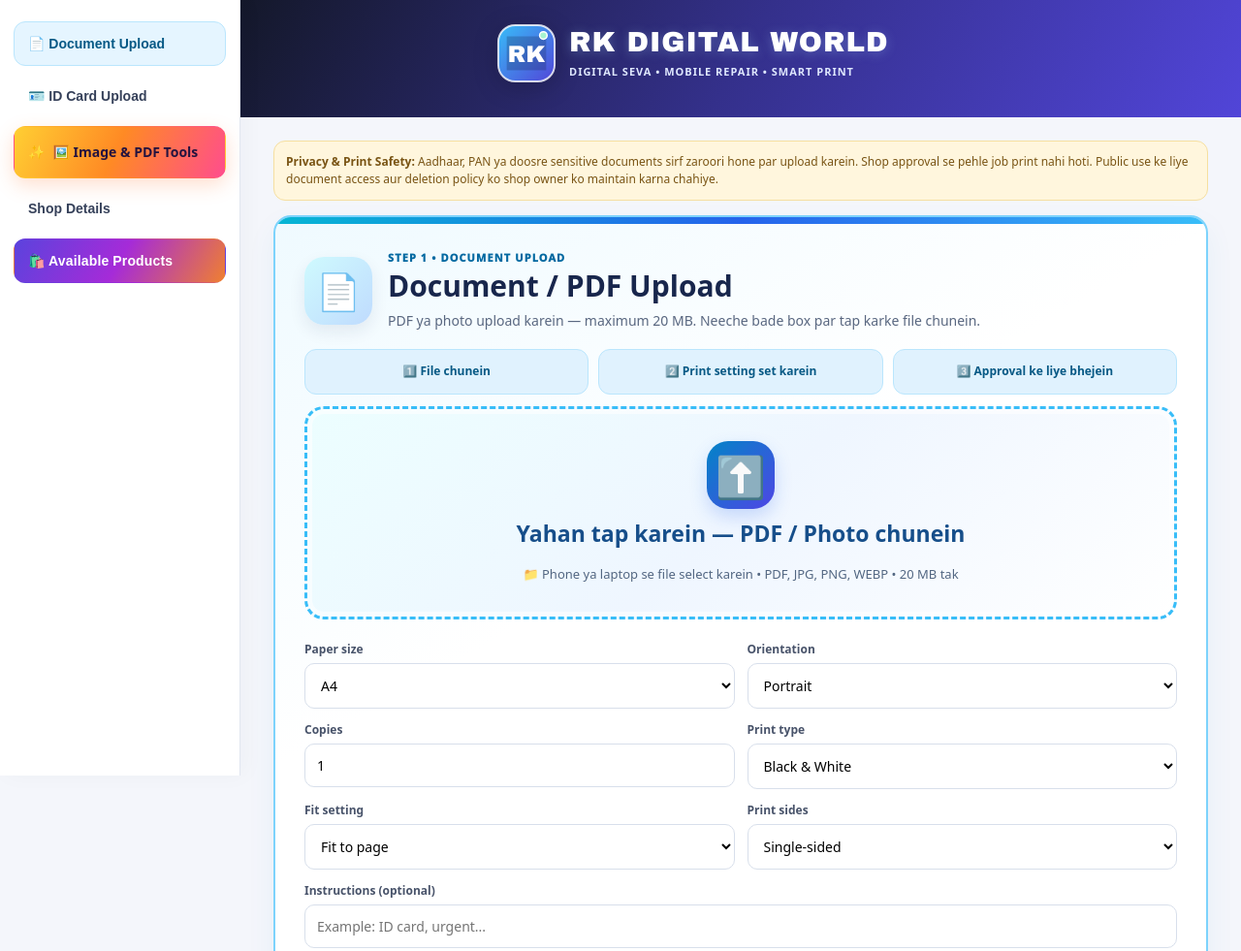
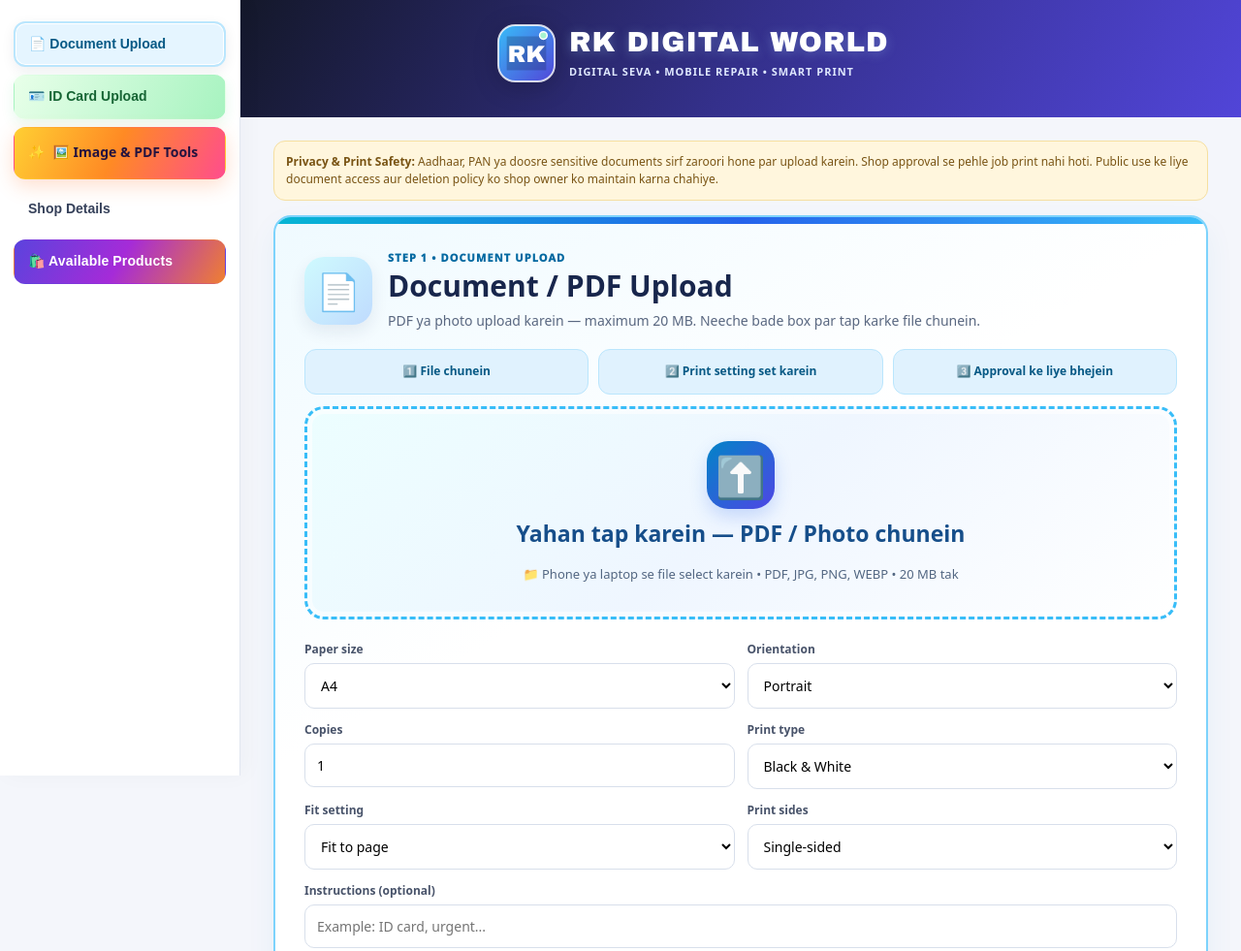
Before and after one commit to rkdigitalworld18-glitch/rk-digital-world-smart-print, a website: page public/index.html in a window 1280 px wide. Shown: the top 981 px of the page at 97% size. Drawn offline with Linux system fonts and the light colour scheme.

Commit message:
Color document and ID upload sidebar options with white active state

```diff
--- a/public/index.html
+++ b/public/index.html
@@ -104,6 +104,12 @@
 }
 
 /* ChatGPT-style left navigation: full-size options, one main panel at a time */
+
+/* Distinct colors for Document Upload and ID Card Upload; selected option turns white */
+#printPortal.tabs .tab-customer{background:linear-gradient(115deg,#d9f3ff,#8bdcff)!important;color:#075985!important;border:1px solid #38bdf8!important;box-shadow:0 5px 14px #0ea5e91c!important}
+#printPortal.tabs .tab-idcard{background:linear-gradient(115deg,#e8ffe9,#a7f3c0)!important;color:#166534!important;border:1px solid #4ade80!important;box-shadow:0 5px 14px #22c55e1c!important}
+#printPortal.tabs .tab-customer.active,
+#printPortal.tabs .tab-idcard.active{background:#fff!important;color:#202944!important;border:2px solid #cbd5e1!important;box-shadow:inset 0 0 0 1px #fff,0 4px 14px #101b3a12!important}
 
 /* Bright, prominent third sidebar option for Image & PDF Tools */
 #printPortal.tabs .tab-image-tools{background:linear-gradient(115deg,#ffcf33 0%,#ff8a24 48%,#ff4d8d 100%)!important;color:#24133f!important;border:2px solid #ffad35!important;box-shadow:0 7px 20px #ff7b353d!important;font-weight:950!important;min-height:54px!important}
```
